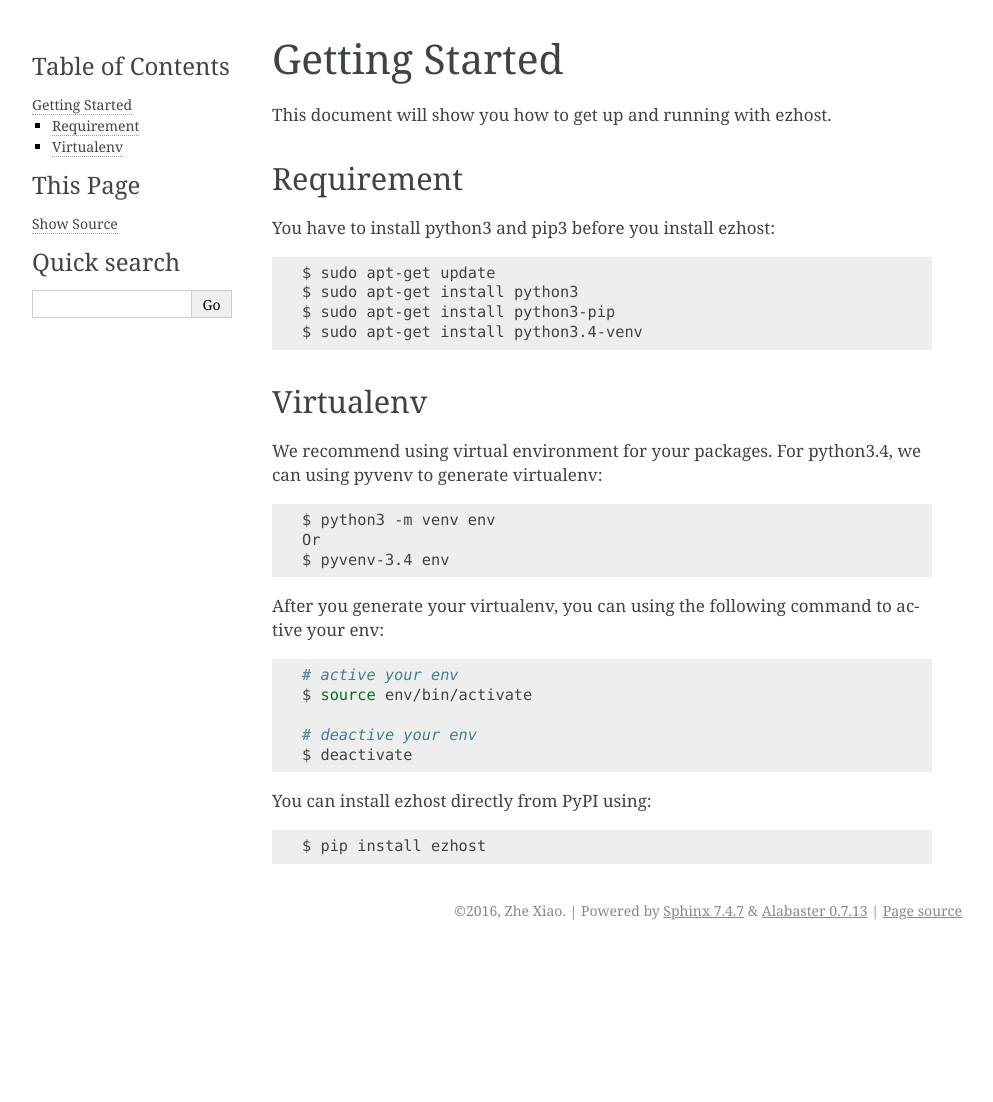
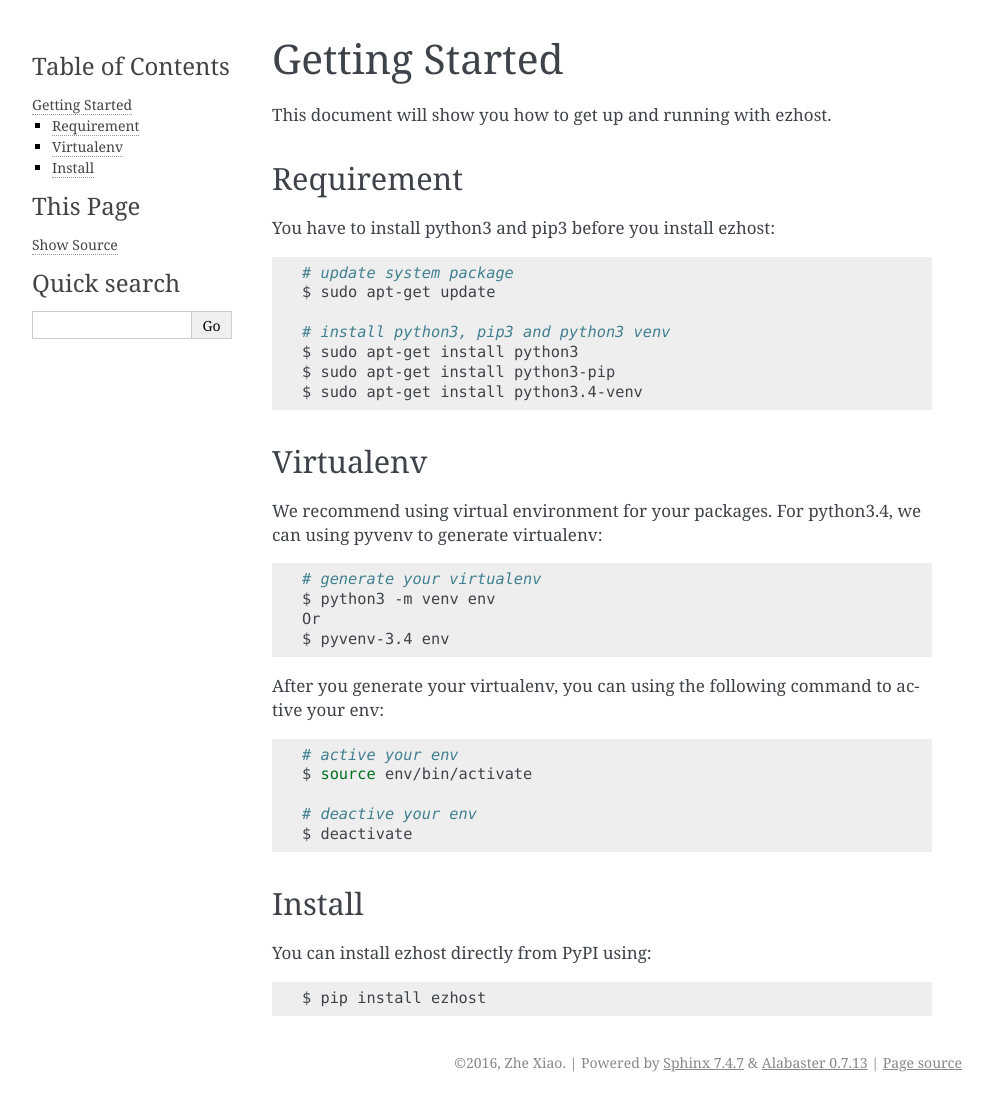
Before and after one commit to zhexiao/ezhost, a Sphinx documentation site: the page built from docs/getting_started.rst, in a window 1280 px wide. Shown: the whole page, without its empty margins (148-1141 px from the left). Built offline with Sphinx 7.4.7, drawn with Linux system fonts in a browser that asks for light colours; pages that are not in the unit, such as notebooks, are missing from menus; before the commit the page ends 950 px from its top, so only the background shows below that.

Commit message:
Update getting_started.rst

```diff
--- a/docs/getting_started.rst
+++ b/docs/getting_started.rst
@@ -2,6 +2,7 @@ Getting Started
 ===============
 
 This document will show you how to get up and running with ezhost.
+
 
 Requirement
 ---------------
@@ -10,10 +11,14 @@ You have to install python3 and pip3 before you install ezhost:
 
 .. code-block:: bash
 
+   # update system package
    $ sudo apt-get update
+
+   # install python3, pip3 and python3 venv
    $ sudo apt-get install python3
    $ sudo apt-get install python3-pip
    $ sudo apt-get install python3.4-venv
+
 
 Virtualenv
 ---------------
@@ -22,6 +27,7 @@ We recommend using virtual environment for your packages. For python3.4, we can
 
 .. code-block:: bash
 
+   # generate your virtualenv
    $ python3 -m venv env
    Or
    $ pyvenv-3.4 env
@@ -37,6 +43,9 @@ After you generate your virtualenv, you can using the following command to activ
    $ deactivate
 
 
+Install
+---------------
+
 You can install ezhost directly from PyPI using:
 
 .. code-block:: bash
```
